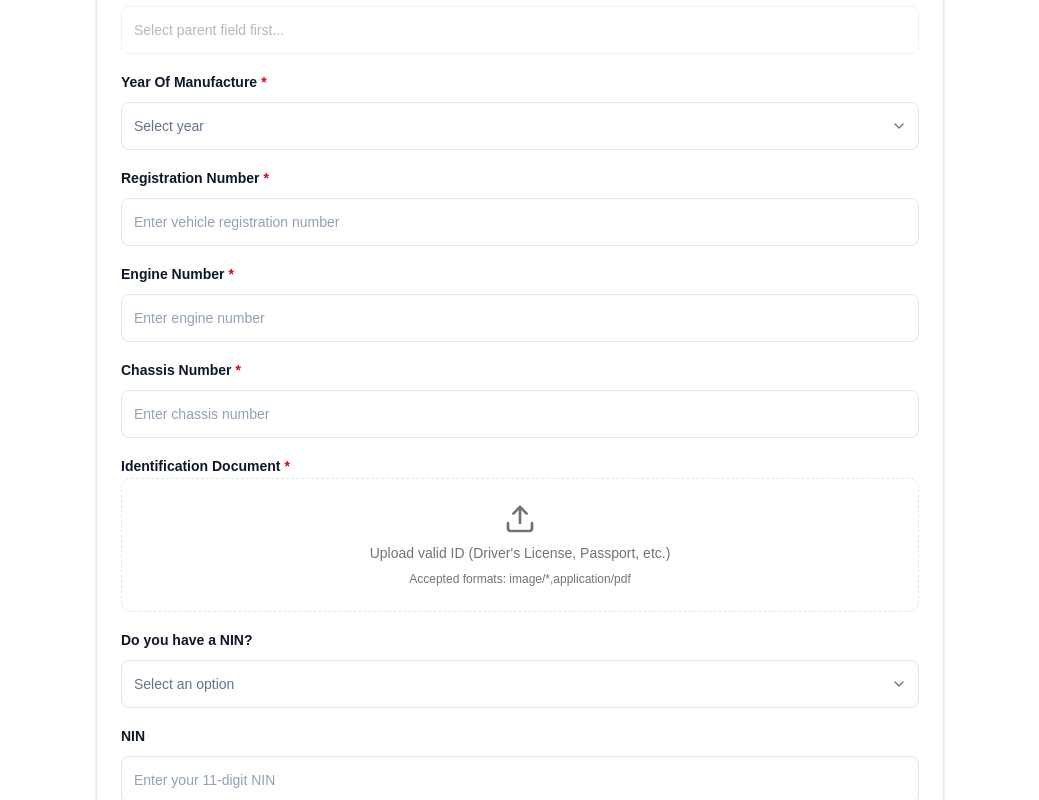
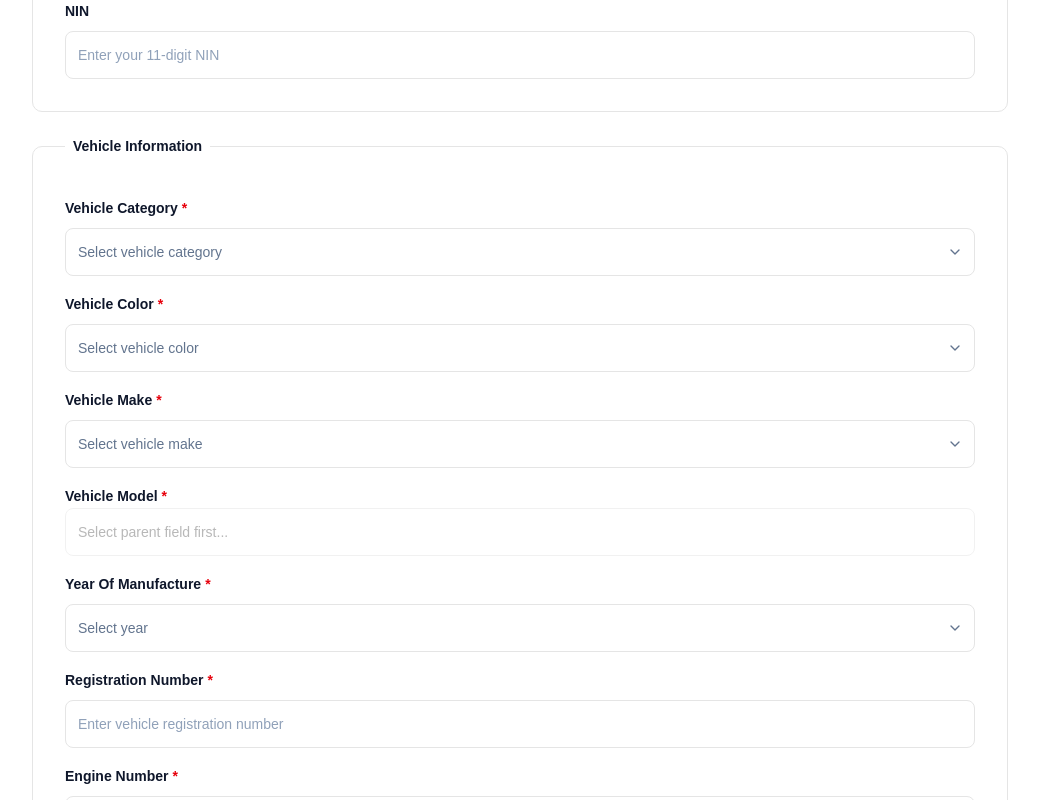
Before and after one commit to kinxlo/Form-Builder, a Nuxt app: page / in a window 1280 px wide. Shown: the part 1220-2020 px from the top of the page, without its empty margins (120-1159 px from the left). Built offline with nearby package versions, Linux system fonts and the light colour scheme.

Commit message:
refactor: i modified the layout size

```diff
--- a/app/components/form-builder/FormBuilder.vue
+++ b/app/components/form-builder/FormBuilder.vue
@@ -41,6 +41,33 @@ const errors = ref<FormErrors>({})
 const isSubmitting = ref(false)
 const submitSuccess = ref(false)
 const lastSubmitted = ref<SubmitPayload | null>(null)
+
+type FieldGroup = 'personal' | 'vehicle'
+
+function getFieldGroup(fieldName: string): FieldGroup {
+  // Simple grouping strategy for the sample vehicle registration form.
+  // - Any `vehicle_*` field is treated as Vehicle information
+  // - Ownership / purchase / leasing fields are treated as Vehicle information
+  // - Everything else defaults to Personal information
+  if (fieldName.startsWith('vehicle_')) return 'vehicle'
+
+  const vehicleRelated = new Set([
+    'purchase_type',
+    'proof_of_ownership_url',
+    'lease_agreement_url',
+    'lessor_company_name',
+    'registration_number',
+    'engine_number',
+    'chassis_number',
+    'year_of_manufacture',
+  ])
+
+  return vehicleRelated.has(fieldName) ? 'vehicle' : 'personal'
+}
+
+function getGroupedFields(group: FieldGroup): FormFieldConfig[] {
+  return fields.value.filter((f) => getFieldGroup(f.name) === group)
+}
 
 watch(
   () => props.schema,
@@ -341,11 +368,22 @@ function shouldShowField(_field: FormFieldConfig): boolean {
 </script>
 
 <template>
-  <div class="rounded-lg border bg-card text-card-foreground shadow">
-    <div class="p-6">
+  <div class="rounded-lg bg-card text-card-foreground ">
+    <div>
       <form @submit.prevent="handleSubmit" novalidate>
-        <div class="flex flex-col gap-4">
-          <template v-for="field in fields" :key="field.name">
+        <div class="flex flex-col gap-6">
+          <fieldset class="rounded-lg border bg-card p-8">
+            <legend
+              class="px-2 text-sm font-semibold text-slate-900 dark:text-slate-100"
+            >
+              Personal Information
+            </legend>
+
+            <div class="flex flex-col gap-4 pt-2">
+              <template
+                v-for="field in getGroupedFields('personal')"
+                :key="field.name"
+              >
                 <div
                   v-if="shouldShowField(field)"
                   :class="fieldClasses(!!errors[field.name])"
@@ -366,6 +404,43 @@ function shouldShowField(_field: FormFieldConfig): boolean {
                   />
                 </div>
               </template>
+            </div>
+          </fieldset>
+
+          <fieldset class="rounded-lg border bg-card p-8">
+            <legend
+              class="px-2 text-sm font-semibold text-slate-900 dark:text-slate-100"
+            >
+              Vehicle Information
+            </legend>
+
+            <div class="flex flex-col gap-4 pt-2">
+              <template
+                v-for="field in getGroupedFields('vehicle')"
+                :key="field.name"
+              >
+                <div
+                  v-if="shouldShowField(field)"
+                  :class="fieldClasses(!!errors[field.name])"
+                >
+                  <FormField
+                    :config="field"
+                    :model-value="values[field.name] ?? null"
+                    :error="errors[field.name]"
+                    :is-required="isRequiredForField(field)"
+                    :dependent-options="
+                      field.dependsOn
+                        ? getDependentOptionsForField(field)
+                        : undefined
+                    "
+                    @update:model-value="
+                      (value) => handleFieldChange(field.name, value)
+                    "
+                  />
+                </div>
+              </template>
+            </div>
+          </fieldset>
 
           <p v-if="errors._form" class="text-sm text-destructive text-center">
             {{ errors._form }}
--- a/app/layouts/default.vue
+++ b/app/layouts/default.vue
@@ -3,7 +3,7 @@ import ThemeToggle from '~/components/ThemeToggle.vue'
 </script>
 
 <template>
-  <div class="min-h-dvh bg-background text-foreground">
+  <div class="min-h-dvh text-foreground">
     <header
       class="border-b bg-card/60 backdrop-blur supports-backdrop-filter:bg-card/40"
     >
@@ -20,7 +20,7 @@ import ThemeToggle from '~/components/ThemeToggle.vue'
       </div>
     </header>
 
-    <main class="mx-auto w-full max-w-4xl p-4 lg:p-6">
+    <main class="mx-auto w-full max-w-5xl p-4 lg:p-6">
       <slot />
     </main>
   </div>
```
Lines whose indentation alone changed are shown as unchanged.
